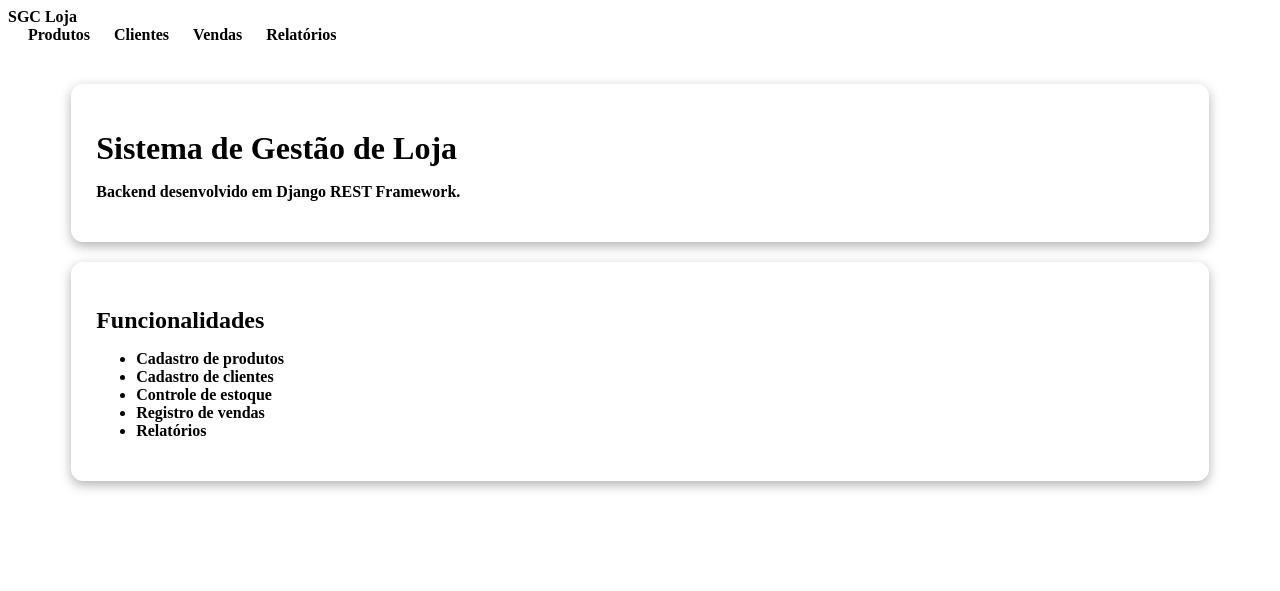
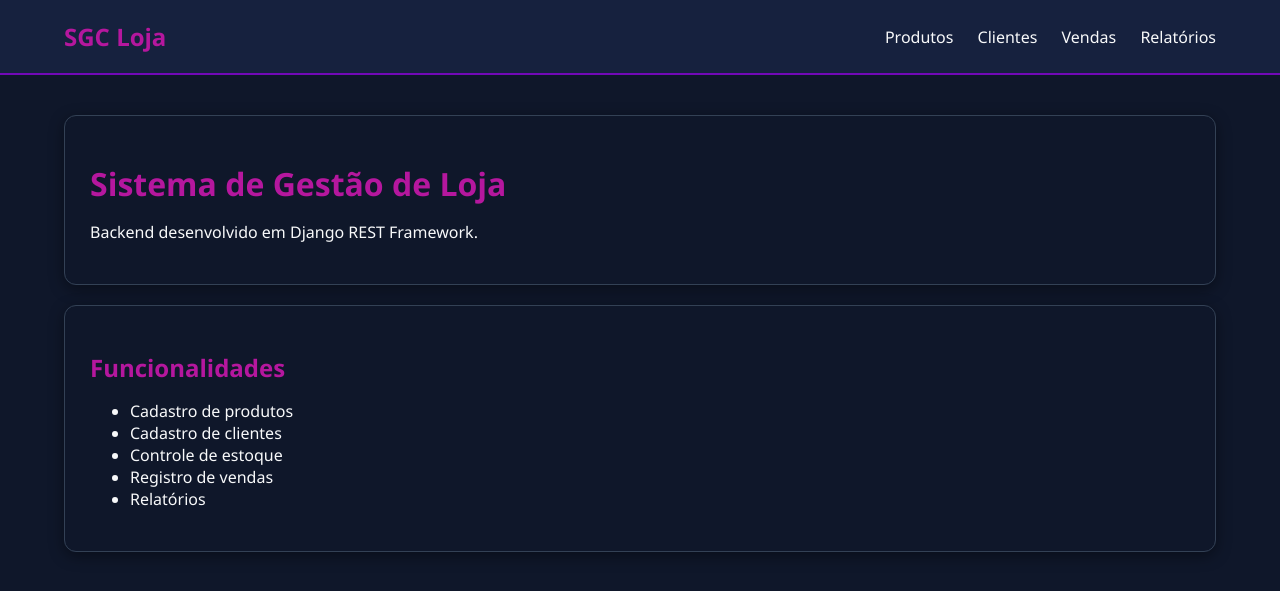
Before and after one commit to VictorZainote/sgc-loja-roupas, a Django app: page / in a window 1280 px wide. Shown: the top 591 px of the page. Run offline with Django 5.2, Linux system fonts and the light colour scheme.

Commit message:
feat: update no layout css e html

```diff
--- a/core/settings.py
+++ b/core/settings.py
@@ -120,7 +120,7 @@ USE_TZ = True
 # Static files (CSS, JavaScript, Images)
 # https://docs.djangoproject.com/en/6.0/howto/static-files/
 
-STATIC_URL = 'static/'
+STATIC_URL = '/static/'
 
 STATICFILES_DIRS = [
     BASE_DIR / 'static'
--- a/core/urls.py
+++ b/core/urls.py
@@ -3,11 +3,14 @@ from django.urls import path, include
 
 from rest_framework.routers import DefaultRouter
 
-from .views import home
 from produtos.views import ProdutoViewSet
 from clientes.views import ClienteViewSet
-from vendas.views import VendaViewSet
-from vendas.views import relatorio_vendas
+from vendas.views import (
+    VendaViewSet,
+    relatorio_vendas
+)
+
+from .views import home
 
 router = DefaultRouter()
 
@@ -16,11 +19,12 @@ router.register(r'clientes', ClienteViewSet)
 router.register(r'vendas', VendaViewSet)
 
 urlpatterns = [
+
     path('', home),
 
     path('admin/', admin.site.urls),
 
-    path('', include(router.urls)),
+    path('api/', include(router.urls)),
 
     path(
         'relatorios/vendas/',
--- a/core/views.py
+++ b/core/views.py
@@ -2,4 +2,8 @@ from django.shortcuts import render
 
 
 def home(request):
-    return render(request, 'home.html')
+
+    return render(
+        request,
+        'home.html'
+    )
--- a/static/css/style.css
+++ b/static/css/style.css
@@ -1,4 +1,30 @@
 :root {
+    --dark-blue: #0f172a;       /
+    --mid-blue: #1e293b;
+    --purple: #7209b7;
+    --light-purple: #b5179e;
+    --off-white: #f8f9fa;
+    --gray: #334155;
+}
+
+body {
+    background-color: var(--dark-blue) !important;
+    color: var(--off-white) !important;
+    font-family: 'Segoe UI', Roboto, sans-serif;
+    margin: 0;
+}
+
+header {
+    background-color: #16213e;
+    padding: 20px 5%;
+    display: flex;
+    justify-content: space-between;
+    align-items: center;
+    border-bottom: 2px solid var(--purple);
+}
+
+.logo {
+    font-size: 1.5rem;
     font-weight: bold;
     color: var(--light-purple);
 }
@@ -8,6 +34,7 @@ nav a {
     text-decoration: none;
     margin-left: 20px;
     transition: 0.3s;
+    font-weight: 500;
 }
 
 nav a:hover {
@@ -25,11 +52,12 @@ nav a:hover {
     padding: 25px;
     border-radius: 12px;
     margin-bottom: 20px;
-    box-shadow: 0 4px 12px rgba(0,0,0,0.3);
+    box-shadow: 0 4px 15px rgba(0,0,0,0.4);
+    border: 1px solid var(--gray);
 }
 
 h1, h2, h3 {
-    color: var(--light-purple);
+    color: var(--light-purple) !important;
     margin-bottom: 15px;
 }
 
@@ -51,21 +79,17 @@ input {
     width: 100%;
     padding: 12px;
     border-radius: 8px;
-    border: none;
+    border: 1px solid var(--gray);
+    background-color: var(--dark-blue);
+    color: white;
     margin-bottom: 15px;
-}
-
-.table {
-    width: 100%;
-    border-collapse: collapse;
-}
-
-.table th,
-.table td {
-    padding: 14px;
-    border-bottom: 1px solid var(--gray);
 }
 
 .table th {
     background-color: var(--purple);
+    color: white;
 }
+
+.table td {
+    border-bottom: 1px solid var(--gray);
+}
--- a/templates/base.html
+++ b/templates/base.html
@@ -1,15 +1,14 @@
 {% load static %}
-
 <!DOCTYPE html>
 <html lang="pt-br">
 <head>
     <meta charset="UTF-8">
     <meta name="viewport" content="width=device-width, initial-scale=1.0">
-
     <title>SGC Loja</title>
 
     <link rel="stylesheet" href="{% static 'css/style.css' %}">
-</head>
+
+    </head>
 <body>
 
 <header>
```
